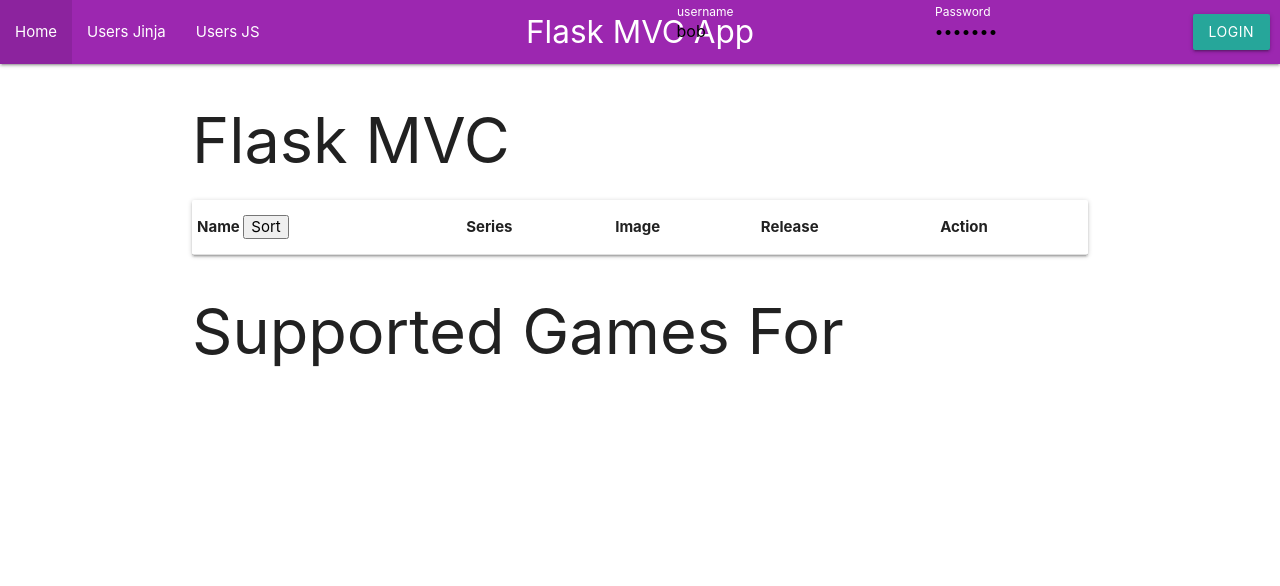
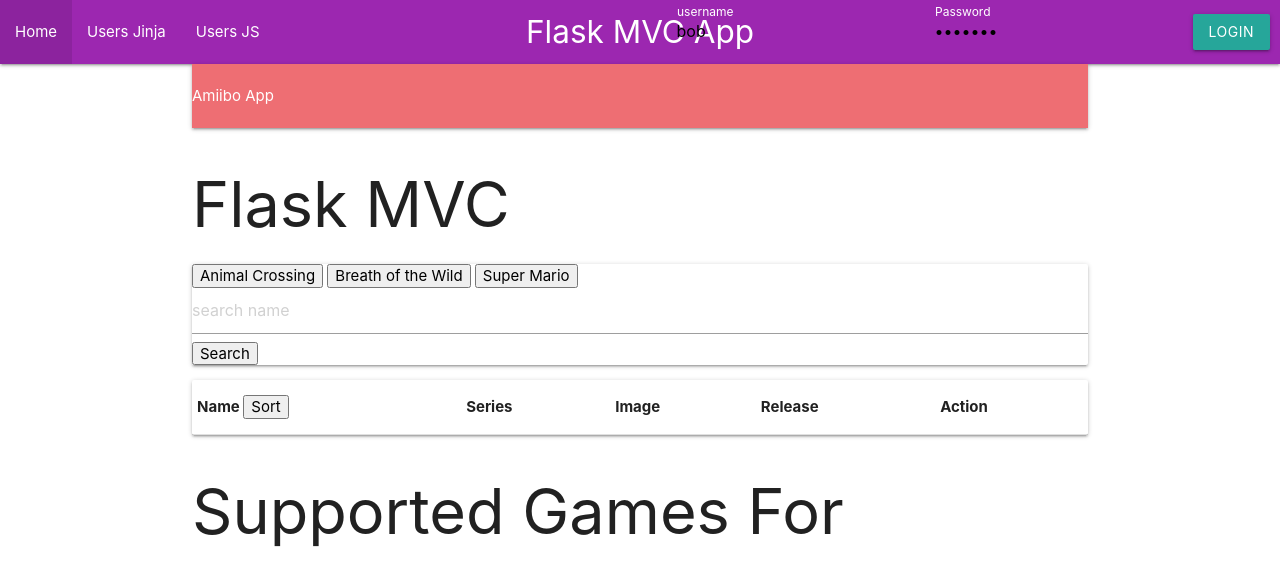
Before and after one commit to knjprojects/mvcjinja, a Flask app: page / in a window 1280 px wide. Shown: the top 586 px of the page. Run offline with Flask 3, Linux system fonts and the light colour scheme; lists and menus that the app fills with data are empty.

Commit message:
changed my fetch command in /api/data with aise stuff to test styling etc but also added body everything

```diff
--- a/App/templates/index.html
+++ b/App/templates/index.html
@@ -128,11 +128,36 @@
 {% endblock %}
 
 {% block content %}
+
+
+
+    <body>
+        <nav>
+          Amiibo App
+        </nav>
+
+      <main>
         <h1>Flask MVC</h1>
     {% if is_authenticated %}
         <p> Welcome {{current_user.username}} </p>
     {% endif %}
+        <section class="card">
+          <button onclick="filterBySeries('Animal Crossing')">
+            Animal Crossing
+          </button>
 
+          <button onclick="filterBySeries('Breath of the Wild')">
+            Breath of the Wild
+          </button>
+
+          <button onclick="filterBySeries('Super Mario')">
+            Super Mario
+          </button>
+
+          <input type="search" id="searchKey" placeholder="search name">
+          <button onclick=search()>Search</button>
+
+        </section>
 
         <article>
           <div class="scrollable">
@@ -156,6 +181,10 @@
             <ul id="games"></ul>
           </aside>
         </article>
+
+      </main>
+
+
           {% endblock %}
 <script>
             let state = [];
@@ -196,3 +225,4 @@
 
             showAllGames();
           </script>
+</body>
```
Lines whose indentation alone changed are shown as unchanged.
